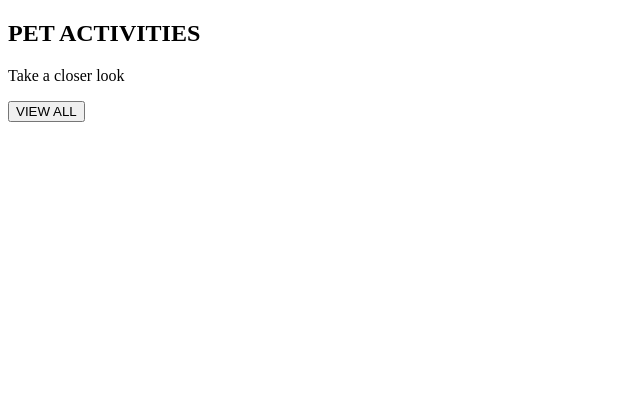
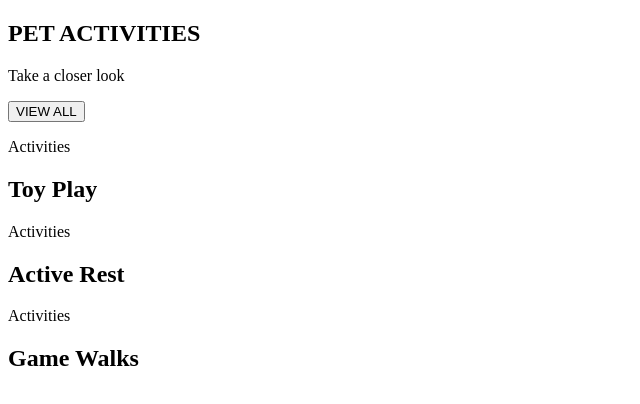
Before and after one commit to rtrepis/202207-w1ch3-ramon-trepat, a plain HTML site: page index.html in a window 1280 px wide. Shown: the whole page, without its empty margins (0-640 px from the left). Drawn offline with Linux system fonts and the light colour scheme.

Commit message:
section activities

```diff
--- a/index.html
+++ b/index.html
@@ -20,6 +20,20 @@
         <p>Take a closer look</p>
         <button>VIEW ALL</button>
       </section>
+      <section>
+        <div>
+          <p>Activities</p>
+          <h2>Toy Play</h2>
+        </div>
+        <div>
+          <p>Activities</p>
+          <h2>Active Rest</h2>
+        </div>
+        <div>
+          <p>Activities</p>
+          <h2>Game Walks</h2>
+        </div>
+      </section>
     </main>
     <footer></footer>
   </body>
```
